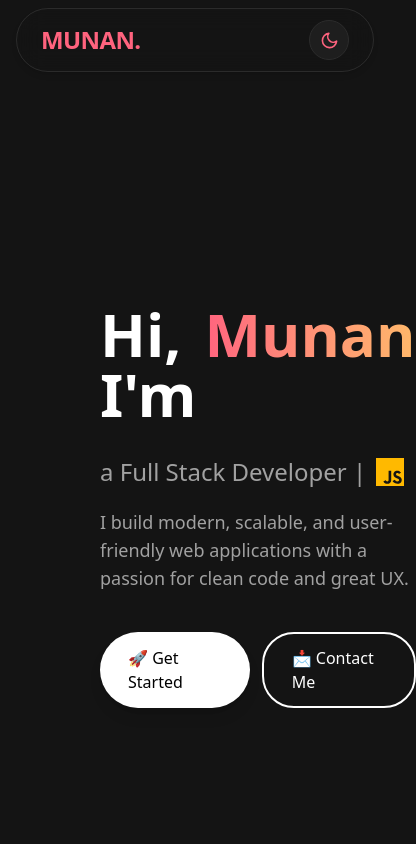
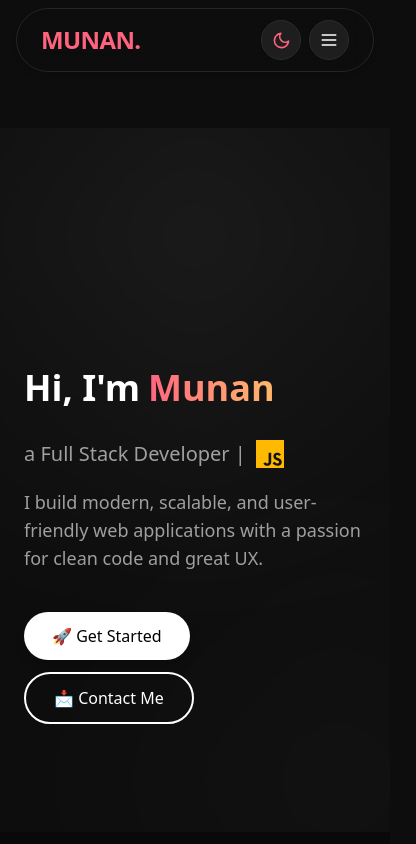
Before and after one commit to Munan95/my-portfolio-alpha, a Next.js app: page / in a window 390 px wide. Shown: the top 844 px of the page, 416 px wide, since content can reach past the window. Built offline with nearby package versions, Linux system fonts and the light colour scheme.

Commit message:
Modify:Home page design & responsive

```diff
--- a/src/app/globals.css
+++ b/src/app/globals.css
@@ -4,3 +4,7 @@
   0%   { transform: scale(1);   opacity: 0.5; }
   100% { transform: scale(1.8); opacity: 0; }
 }
+
+html {
+  scroll-behavior: smooth;
+}
--- a/src/app/layout.js
+++ b/src/app/layout.js
@@ -24,7 +24,7 @@ export default function RootLayout({ children }) {
       lang="en"
       className={`${geistSans.variable} ${geistMono.variable} h-full antialiased`}
     >
-      <body className="min-h-full flex flex-col bg-black/92">
+      <body className="min-h-full flex flex-col bg-black/95">
         <Navbar />
         {children}
         <Footer />
--- a/src/app/page.js
+++ b/src/app/page.js
@@ -8,21 +8,25 @@ import Skills from "@/components/Skills";
 
 export default function Home() {
   return (
-    <div className="flex flex-col flex-1 items-center justify-center font-sans pt-40">
-      <div className="flex flex-1 w-full flex-row items-center justify-between pt-30 pb-42 pl-25 pr-60 sm:items-start">
+    <div className="flex flex-col flex-1 items-center justify-center font-sans pt-32 lg:pt-40">
+
+      <div className="relative overflow-hidden flex flex-1 w-full flex-col items-center justify-between gap-12 px-6 pt-12 pb-20 sm:px-12 lg:flex-row lg:pt-30 lg:pb-42 lg:pl-25 lg:pr-60 sm:items-start">
+
+        <div className="-top-2 -left-2 -z-10 h-30 w-30 rounded-full bg-white/90 blur-[150px]" />
+        <div className="absolute -bottom-2 -right-2 -z-10 h-30 w-30 rounded-full overflow-hidden bg-white/30 blur-[140px]" />
 
         {/* Profile Information */}
-        <div className="flex flex-col text-white w-130">
-          <p className="flex flex-row gap-2 text-6xl font-bold py-6"><span>Hi, I'm</span><span className="text-transparent bg-clip-text bg-linear-to-r from-rose-400 to-orange-300">Munan</span></p>
+        <div className="flex flex-col text-white w-full lg:w-130">
+          <p className="flex flex-row flex-wrap gap-2 text-4xl sm:text-6xl font-bold py-6"><span>Hi, I'm</span><span className="text-transparent bg-clip-text bg-linear-to-r from-rose-400 to-orange-300">Munan</span></p>
 
-          <p className="flex flex-row gap-2.5 items-center text-2xl py-2">
+          <p className="flex flex-row flex-wrap gap-2.5 items-center text-xl sm:text-2xl py-2">
             <span className="text-white/60">a Full Stack Developer |</span>
             <span><JavaScriptIcon className="h-7 w-7 text-amber-400" /></span>
           </p>
 
           <p className="text-white/60 text-lg py-3">I build modern, scalable, and user-friendly web applications with a passion for clean code and great UX.</p>
 
-          <div className="flex flex-row gap-3 text-base py-7">
+          <div className="flex flex-row flex-wrap gap-3 text-base py-7">
 
             <Link
               href="/projects"
@@ -52,7 +56,7 @@ export default function Home() {
         </div>
 
         {/* Profile Picture */}
-        <div className="group relative hidden rounded-full md:block">
+        <div className="group relative hidden rounded-full lg:block">
 
           {/* Expanding ring */}
           <span className="pointer-events-none absolute inset-0 rounded-full border-6 border-rose-100/30 animate-[ring-expand_1s_ease-out_infinite]" />
@@ -75,10 +79,12 @@ export default function Home() {
         </div>
 
       </div>
-      <About />
-      <Skills />
-      <Projects />
-      <Contact />
+
+      <div id="about" className="w-full scroll-mt-24"><About /></div>
+      <div id="skills" className="w-full scroll-mt-24"><Skills /></div>
+      <div id="projects" className="w-full scroll-mt-24"><Projects /></div>
+      <div id="contact" className="w-full scroll-mt-24"><Contact /></div>
+
     </div>
   );
 };
--- a/src/app/projects/page.js
+++ b/src/app/projects/page.js
@@ -22,7 +22,7 @@ export default function Projects() {
         </div>
 
         {/* Cards */}
-        <div className="grid gap-8 bg-[#0b0b0b] md:grid-cols-2 lg:grid-cols-3">
+        <div className="grid gap-8 bg-black/2 md:grid-cols-2 lg:grid-cols-3">
           {projects.map((p) => (
             <article
               key={p.id}
--- a/src/components/Navbar.jsx
+++ b/src/components/Navbar.jsx
@@ -18,7 +18,7 @@ function MoonIcon() {
       <path d="M21 12.8A9 9 0 1 1 11.2 3a7 7 0 0 0 9.8 9.8z" />
     </svg>
   );
-}
+};
 
 function SunIcon() {
   return (
@@ -28,10 +28,24 @@ function SunIcon() {
       <path d="M12 2v2M12 20v2M4.9 4.9l1.4 1.4M17.7 17.7l1.4 1.4M2 12h2M20 12h2M4.9 19.1l1.4-1.4M17.7 6.3l1.4-1.4" />
     </svg>
   );
-}
+};
+
+function MenuIcon({ open }) {
+  return (
+    <svg width="20" height="20" viewBox="0 0 24 24" fill="none" stroke="currentColor"
+      strokeWidth="2" strokeLinecap="round" strokeLinejoin="round" aria-hidden="true">
+      {open ? (
+        <path d="M18 6L6 18M6 6l12 12" />
+      ) : (
+        <path d="M4 6h16M4 12h16M4 18h16" />
+      )}
+    </svg>
+  );
+};
 
 export default function Navbar() {
   const [dark, setDark] = useState(true);
+  const [open, setOpen] = useState(false);
 
   useEffect(() => {
     document.documentElement.classList.toggle("dark", dark);
@@ -58,7 +72,8 @@ export default function Navbar() {
           ))}
         </ul>
 
-        {/* Theme toggle */}
+        {/* Right side: theme toggle + mobile menu button */}
+        <div className="flex items-center gap-2">
           <button
             type="button"
             onClick={() => setDark((d) => !d)}
@@ -69,7 +84,38 @@ export default function Navbar() {
           >
             {dark ? <MoonIcon /> : <SunIcon />}
           </button>
+
+          <button
+            type="button"
+            onClick={() => setOpen((o) => !o)}
+            aria-label="Toggle menu"
+            aria-expanded={open}
+            className="flex h-10 w-10 items-center justify-center rounded-full border border-[#2c2c2c]
+               bg-[#1e1e1e] text-white transition-colors hover:bg-[#262626] md:hidden"
+          >
+            <MenuIcon open={open} />
+          </button>
+        </div>
+
       </nav>
+
+      {/* Mobile dropdown */}
+      {open && (
+        <ul className="absolute inset-x-0 top-full mt-2 flex flex-col gap-1 rounded-3xl border border-white/10 bg-black/80 p-3 shadow-xl backdrop-blur-md md:hidden">
+          {links.map((l) => (
+            <li key={l.href}>
+              <Link
+                href={l.href}
+                onClick={() => setOpen(false)}
+                className="block rounded-xl px-4 py-3 text-sm text-white transition-colors hover:bg-white/10"
+              >
+                {l.label}
+              </Link>
+            </li>
+          ))}
+        </ul>
+      )}
+
     </header>
   );
 };
--- a/src/components/Skills.jsx
+++ b/src/components/Skills.jsx
@@ -48,7 +48,7 @@ export default function Skills() {
         </div>
 
         {/* Grid */}
-        <div className="grid grid-cols-2 gap-6 sm:grid-cols-3 md:grid-cols-4 lg:grid-cols-6">
+        <div className="grid grid-cols-2 gap-6 sm:grid-cols-3 md:grid-cols-4 lg:grid-cols-6 bg-black/2">
           {skills.map(({ name, level, icon: Icon, color }) => (
             <div
               key={name}
```
Lines whose indentation alone changed are shown as unchanged.
